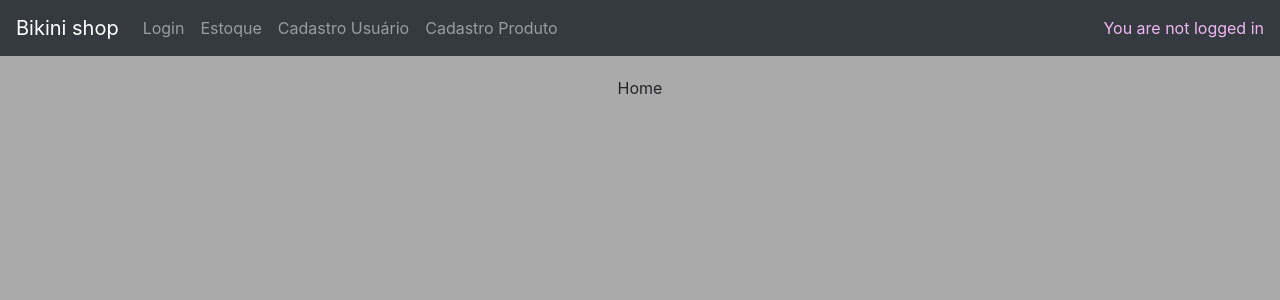
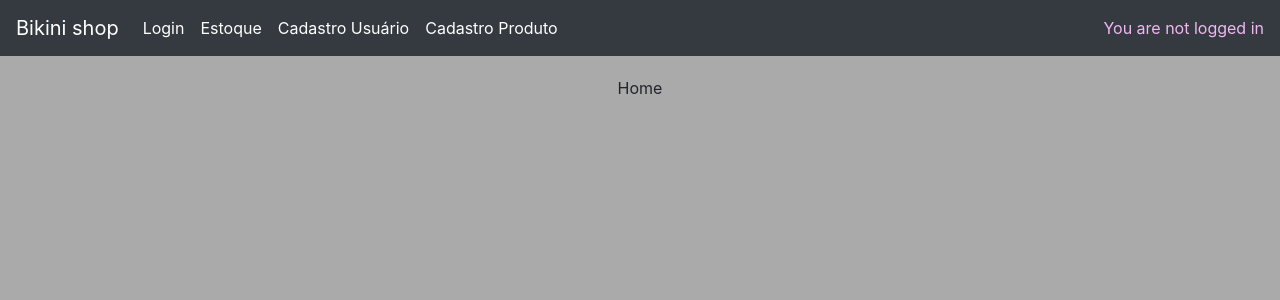
Before and after one commit to LeandroGripp/Bikini-Shop, a React (Create React App) app: page / in a window 1280 px wide. Shown: the top 300 px of the page. Built offline with nearby package versions, Linux system fonts and the light colour scheme.

Commit message:
Página selecionada fica estilizada

```diff
--- a/src/Components/Navigation/Navigation.css
+++ b/src/Components/Navigation/Navigation.css
@@ -4,8 +4,23 @@
 
 .navigationBar {
   z-index: 1;
+  color: white;
 }
 
 .loginStatus {
   color: #f0b8f1;
 }
+.navlink {
+  color: white !important;
+}
+.navlink:hover {
+  text-decoration: none;
+  border-radius: 3px;
+  background-color: #999999;
+}
+.active {
+  border-radius: 3px;
+  background-color: #f0b8f1 !important;
+  color: #343a40 !important;
+  font-weight: bold;
+}
--- a/src/Components/Navigation/Navigation.js
+++ b/src/Components/Navigation/Navigation.js
@@ -1,19 +1,37 @@
-import React from "react";
+import React, {useState} from "react";
 import { Navbar, Nav } from "react-bootstrap";
 import './Navigation.css'
+import {Link} from 'react-router-dom';
 
 export function Navigation(props) {
-  console.log('nav');
+  const [active, setActive]= useState({
+    Login:false,
+    Estoque:false,
+    CadastroUsuario:false,
+    CadastroProduto:false
+  });
+  function chooseActive(event) {
+    let buffer = {
+      Login:false,
+      Estoque:false,
+      CadastroUsuario:false,
+      CadastroProduto:false
+    };
+    const substIndex = event.target.href.indexOf('/', 7) + 1;
+    const newActive = event.target.href.substring(substIndex);
+    buffer[newActive] = true;
+    setActive(buffer);
+  }
   return (
       <Navbar className="navigationBar" collapseOnSelect expand="md" bg="dark" variant="dark">
         <Navbar.Brand href="/">Bikini shop</Navbar.Brand>
         <Navbar.Toggle aria-controls="responsive-navbar-nav" />
         <Navbar.Collapse id="responsive-navbar-nav">
           <Nav className="mr-auto">
-            <Nav.Link href="/Login">Login</Nav.Link>
-            <Nav.Link href="/Estoque">Estoque</Nav.Link>
-            <Nav.Link href="/CadastroUsuario">Cadastro Usuário</Nav.Link>
-            <Nav.Link href="/CadastroProduto">Cadastro Produto</Nav.Link>
+            <Link to="/Login" onClick={chooseActive} className={"navlink p-2 " + (active.Login&&"active")}>Login</Link>
+            <Link to="/Estoque" onClick={chooseActive} className={"navlink p-2 " + (active.Estoque&&"active")}>Estoque</Link>
+            <Link to="/CadastroUsuario" onClick={chooseActive} className={"navlink p-2 " + (active.CadastroUsuario&&"active")}>Cadastro Usuário</Link>
+            <Link to="/CadastroProduto" onClick={chooseActive} className={"navlink p-2 " + (active.CadastroProduto&&"active")}>Cadastro Produto</Link>
           </Nav>
           <Nav>
             <Nav.Item className="loginStatus" href="#">You are not logged in</Nav.Item>
```
